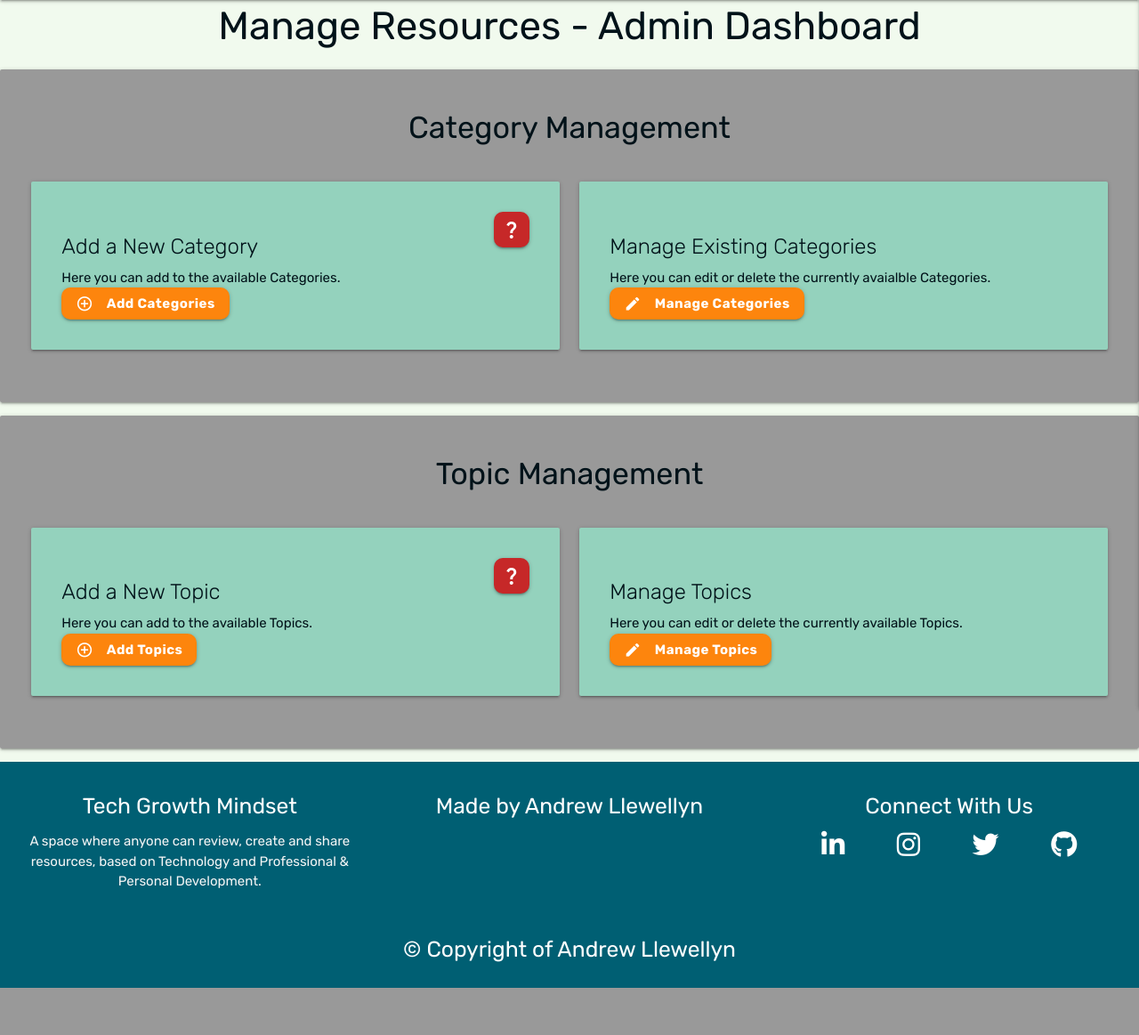
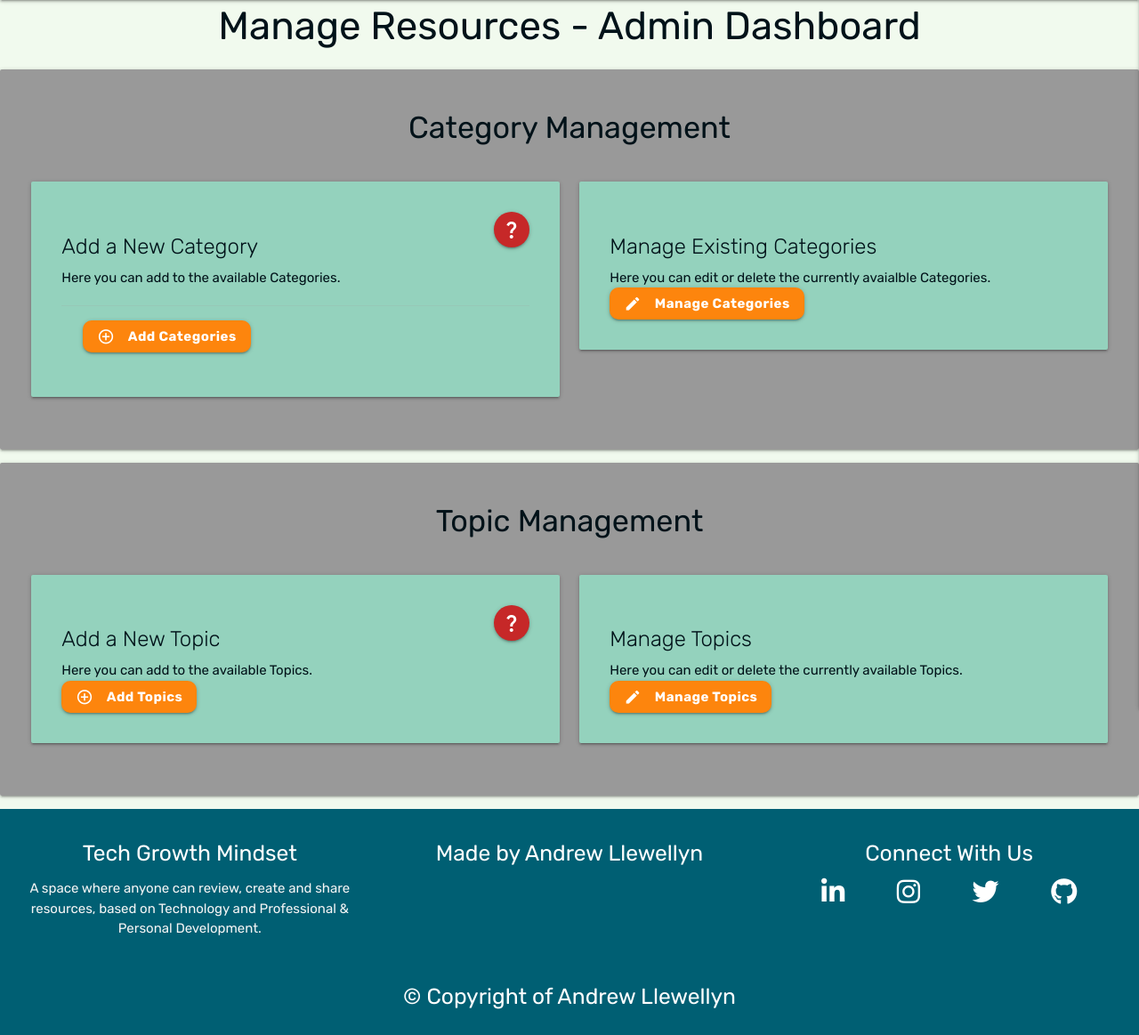
Before and after one commit to andywales83/tech_growth_mindset, a Flask app: page /admin_dashboard in a window 1280 px wide. Shown: the part 64-1227 px from the top of the page at 89% size. Before the commit the page ends 1174 px from the top, so only its background shows below. Run offline with Flask 2, Linux system fonts and the light colour scheme; the visitor is signed in with stand-in values (Sample User, id 1); some libraries are stand-ins or nearby versions.

Commit message:
Ammend border radiu on floating button

```diff
--- a/static/css/style.css
+++ b/static/css/style.css
@@ -76,6 +76,7 @@ main {
 
 .btn-floating {
     background-color: var(--vermilion);
+    border-radius: 50px;
 }
 
 .btn-floating:hover {
@@ -237,6 +238,7 @@ footer ul li a i {
 
 .card-action {
     margin-top: 20px;
+    padding-left: 10px;
 }
 
 .card label {
--- a/templates/admin_dashboard.html
+++ b/templates/admin_dashboard.html
@@ -40,9 +40,11 @@
                             </div>
                             <h4 class="card-title">Add a New Category</h4>
                             <p>Here you can add to the available Categories.</p>
-                            <a class="btn add-btn" href="{{ url_for('add_category') }}">
-                                <i class="material-icons left">add_circle_outline</i>Add Categories
-                            </a>
+                            <div class="card-action">
+                                <a class="btn add-btn" href="{{ url_for('add_category') }}">
+                                    <i class="material-icons left">add_circle_outline</i>Add Categories
+                                </a>
+                            </div>
                         </div>
                     </div>
                 </div>
--- a/templates/profile.html
+++ b/templates/profile.html
@@ -47,7 +47,7 @@
                                     </div>
 
                                     <div class="row">
-                                        <div class="col s12 m12 l6 xl 6 center">
+                                        <div class="col s12 m12 l6 xl6 center">
                                             <button class="btn submit-btn" type="submit">
                                                 <i class="material-icons left">check</i>Submit
                                             </button>
```
